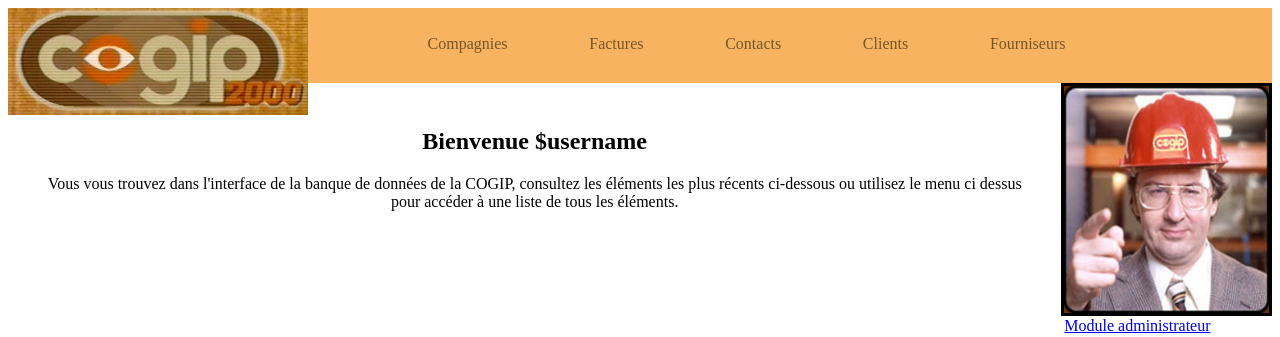
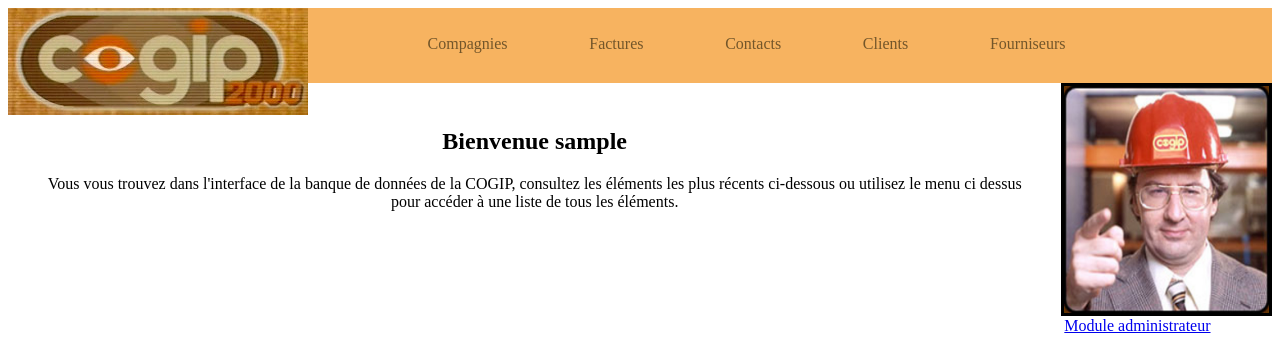
Before and after one commit to 0ctavia/cogip, a PHP site: template view/welcomewinnerview.php in a window 1280 px wide. Shown: the top 337 px of the page. Run offline with PHP 8.4, Linux system fonts and the light colour scheme; the visitor is signed in with stand-in values (Sample User, id 1); the template is opened without the code that fills it: most values are stand-ins (such as "Sample title", 1, 10 or a date in 2020); data that the repository does not hold is empty.

Commit message:
fix welcome username

```diff
--- a/controller/welcomecontroller.php
+++ b/controller/welcomecontroller.php
@@ -5,7 +5,6 @@ require "model/CRUD/invoicemodel.php";
 require "model/CRUD/compagniesmodel.php";
 require "model/CRUD/contactmodel.php";
 
-echo $_SESSION['username'];
 //ceci est un gros controller qui doit récupérer des tas d'infos des CRUD que nous avons
 //notamment les 5 derniers contacts, les 5 dernières factures etc
 //envoyer ça dans le view welcome
--- a/model/CRUD/contactmodel.php
+++ b/model/CRUD/contactmodel.php
@@ -47,7 +47,7 @@ function getAllContact(){
         SELECT contact.id, firstname, lastname, phone, email, name AS company
         FROM contact
         LEFT JOIN company ON company.id = contact.contact_company_id
-        ORDER BY contact.lastname DESC
+        ORDER BY contact.lastname ASC
 SQL;
 
     $stmt = $conn->prepare($sql);
--- a/view/welcomewinnerview.php
+++ b/view/welcomewinnerview.php
@@ -4,7 +4,7 @@
 ?>
 <main id="main">
 			<section class="text">
-				<h1>Bienvenue $username</h1>
+				<h1>Bienvenue <?php echo $_SESSION['username'];?></h1>
 				<p>
 					Vous vous trouvez dans l'interface de la banque de données de la COGIP,
 					consultez les éléments les plus récents ci-dessous ou utilisez le menu
```
